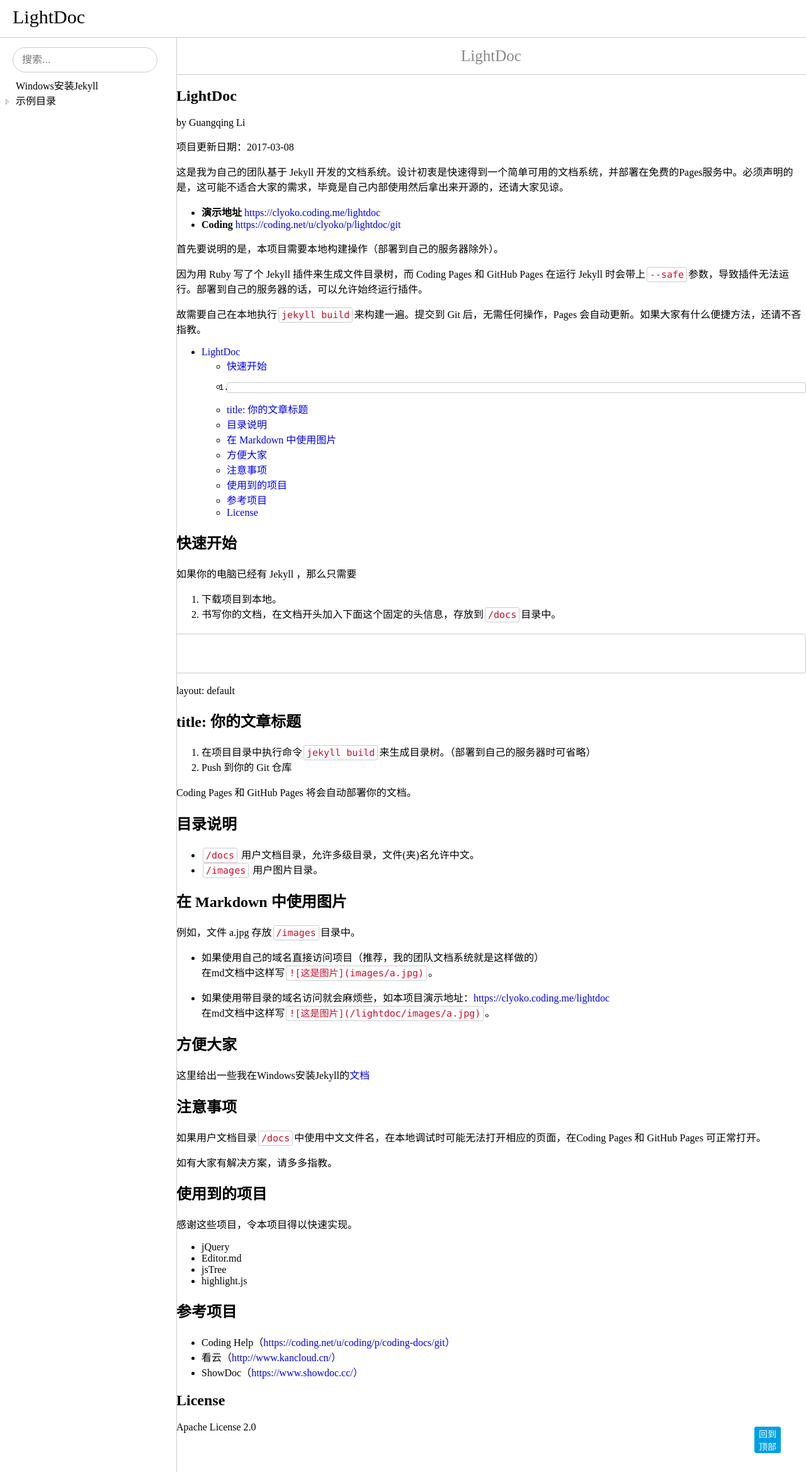
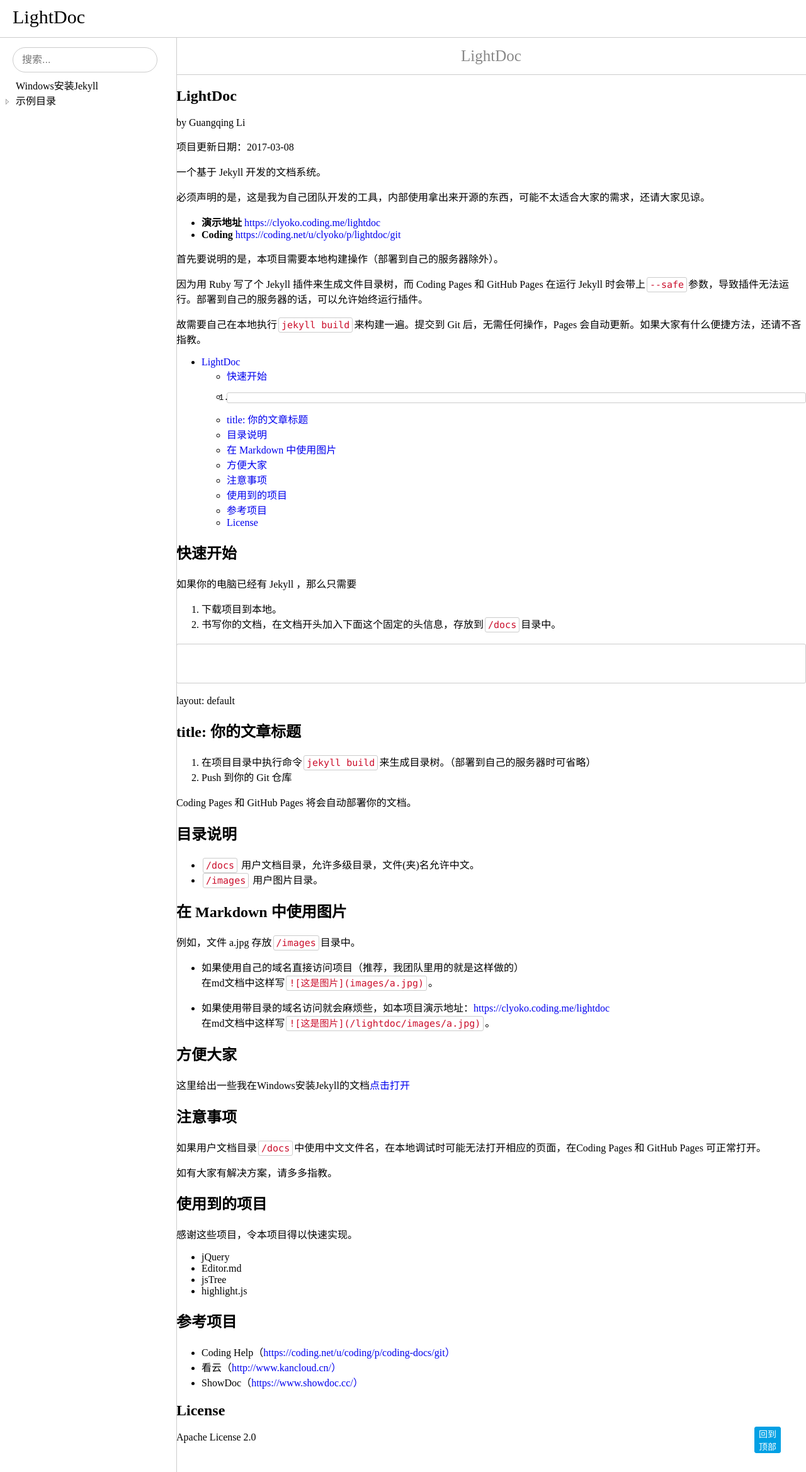
Before and after one commit to Basic-Components/lightdoc, a Jekyll site: the page built from index.html, in a window 1280 px wide. Shown: the whole page at 63% size. Built offline with Jekyll 4.4.1, drawn with Linux system fonts in a browser that asks for light colours.

Commit message:
更新自述文档

```diff
--- a/index.html
+++ b/index.html
@@ -9,7 +9,9 @@ by Guangqing Li
 
 项目更新日期：2017-03-08
 
-这是我为自己的团队基于 Jekyll 开发的文档系统。设计初衷是快速得到一个简单可用的文档系统，并部署在免费的Pages服务中。必须声明的是，这可能不适合大家的需求，毕竟是自己内部使用然后拿出来开源的，还请大家见谅。
+一个基于 Jekyll 开发的文档系统。
+
+必须声明的是，这是我为自己团队开发的工具，内部使用拿出来开源的东西，可能不太适合大家的需求，还请大家见谅。
 
 - **演示地址** https://clyoko.coding.me/lightdoc
 - **Coding** https://coding.net/u/clyoko/p/lightdoc/git
@@ -50,7 +52,7 @@ Coding Pages 和 GitHub Pages 将会自动部署你的文档。
 
 例如，文件 a.jpg 存放`/images`目录中。
 
-- 如果使用自己的域名直接访问项目（推荐，我的团队文档系统就是这样做的）
+- 如果使用自己的域名直接访问项目（推荐，我团队里用的就是这样做的）
 在md文档中这样写`![这是图片](images/a.jpg)`。
 
 - 如果使用带目录的域名访问就会麻烦些，如本项目演示地址：https://clyoko.coding.me/lightdoc
@@ -58,7 +60,7 @@ Coding Pages 和 GitHub Pages 将会自动部署你的文档。
 
 ## 方便大家
 
-这里给出一些我在Windows安装Jekyll的[文档](https://clyoko.coding.me/lightdoc/docs/Windows安装Jekyll)
+这里给出一些我在Windows安装Jekyll的文档[点击打开](https://clyoko.coding.me/lightdoc/docs/Windows安装Jekyll)
 
 ## 注意事项
 
```
Also changed, not shown: README.md.
